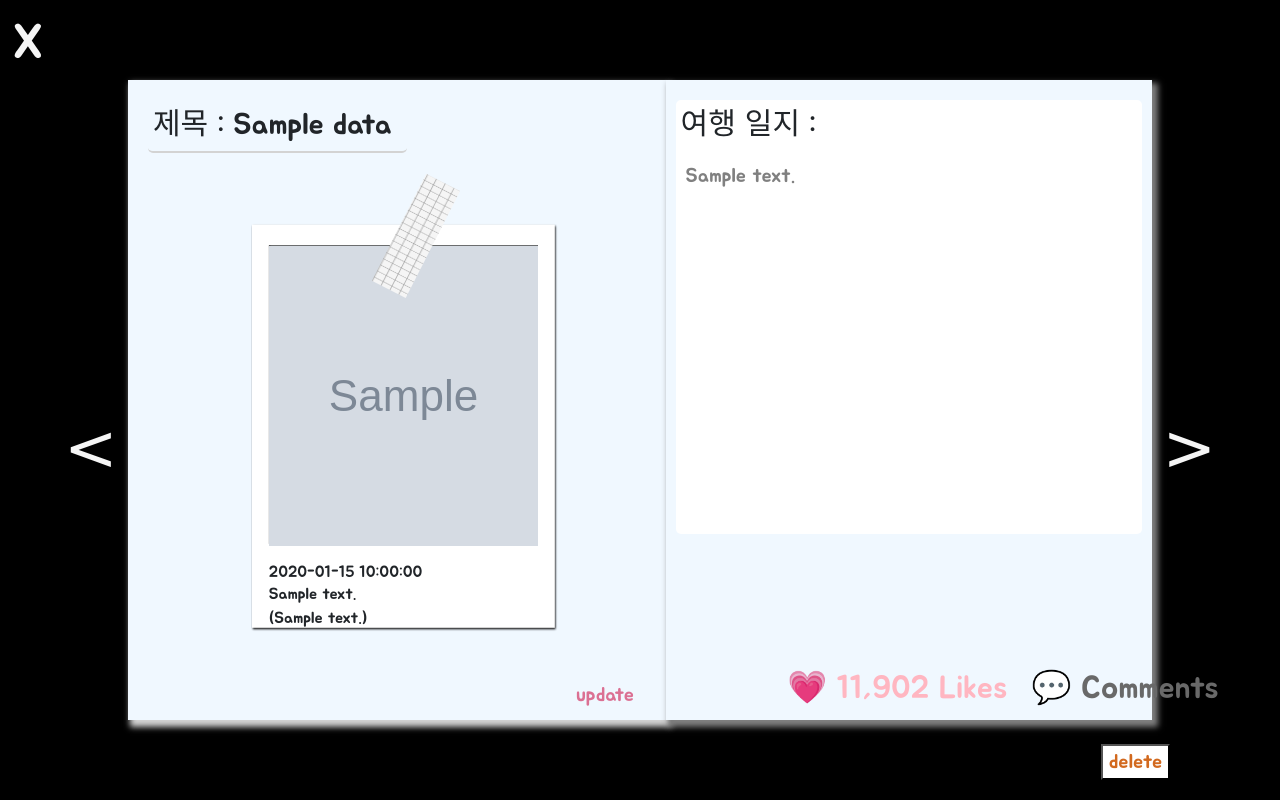
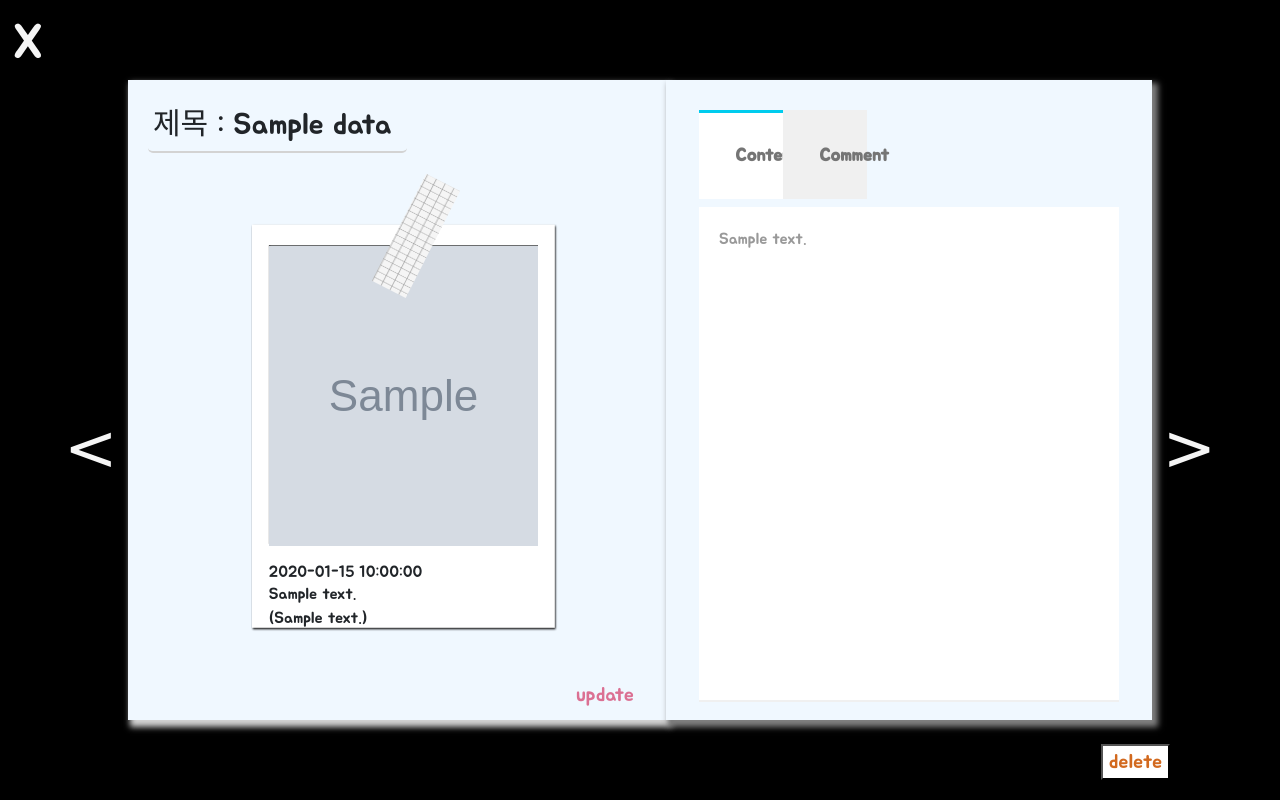
Before and after one commit to jtheeeeee/we_are_traveling, a Flask app: template templates/detail.html in a window 1280 px wide. Run offline with Flask 2, Linux system fonts and the light colour scheme; the template is opened without the code that fills it: most values are stand-ins (such as "Sample title", 1, 10 or a date in 2020); grey boxes marked "Sample" are stand-in pictures; some libraries are stand-ins or nearby versions.

Commit message:
detail side book tabs
detail.html sidebook tabs 구현
content, commnet tab

```diff
--- a/templates/detail.html
+++ b/templates/detail.html
@@ -48,7 +48,7 @@
 
         a:hover {
             text-decoration: none;
-            color:white;
+            color: white;
         }
 
         .body-color {
@@ -87,7 +87,7 @@
             height: 80%;
             float: left;
             padding: 10px;
-            background-color:aliceblue;
+            background-color: aliceblue;
             box-shadow: 4px 5px 6px 2px grey;
         }
 
@@ -226,6 +226,133 @@
             height: 70%;
         }
 
+        @import url('https://maxcdn.bootstrapcdn.com/font-awesome/4.4.0/css/font-awesome.min.css');
+
+        *,
+        *:after,
+        *:before {
+            -webkit-box-sizing: border-box;
+            -moz-box-sizing: border-box;
+            box-sizing: border-box;
+        }
+
+        .clearfix:before,
+        .clearfix:after {
+            content: " ";
+            display: table;
+        }
+
+        .clearfix:after {
+            clear: both;
+        }
+
+        body {
+            font-family: sans-serif;
+            background: #f6f9fa;
+        }
+
+        h1 {
+            color: #ccc;
+            text-align: center;
+        }
+
+        a {
+            color: #ccc;
+            text-decoration: none;
+            outline: none;
+        }
+
+        /*Fun begins*/
+        .tab_container {
+            width: 90%;
+            height: 83%;
+            margin: 0 auto;
+            padding-top: 20px;
+            position: relative;
+        }
+
+
+        input, section {
+            clear: both;
+            padding-top: 10px;
+            display: none;
+        }
+
+        label {
+            font-weight: 700;
+            font-size: 18px;
+            display: block;
+            float: left;
+            width: 20%;
+            padding: 1.5em;
+            color: #757575;
+            cursor: pointer;
+            text-decoration: none;
+            text-align: center;
+            background: #f0f0f0;
+        }
+
+        #tab1:checked ~ #content1,
+        #tab2:checked ~ #content2 {
+            display: block;
+            padding: 20px;
+            background: #fff;
+            height: 100%;
+            color: #999;
+            border-bottom: 2px solid #f0f0f0;
+        }
+
+
+        .tab_container .tab-content h3 {
+            text-align: center;
+        }
+
+        .tab_container [id^="tab"]:checked + label {
+            background: #fff;
+            box-shadow: inset 0 3px #0CE;
+        }
+
+        .tab_container [id^="tab"]:checked + label .fa {
+            color: #0CE;
+        }
+
+        label .fa {
+            font-size: 1.3em;
+            margin: 0 0.4em 0 0;
+        }
+
+        /*Media query*/
+        @media only screen and (max-width: 900px) {
+            label span {
+                display: none;
+            }
+
+            .tab_container {
+                width: 98%;
+            }
+        }
+
+        /*Content Animation*/
+        @keyframes fadeInScale {
+            0% {
+                transform: scale(0.9);
+                opacity: 0;
+            }
+
+            100% {
+                transform: scale(1);
+                opacity: 1;
+            }
+        }
+
+        .no_wrap {
+            text-align: center;
+            color: #0ce;
+        }
+
+        .link {
+            text-align: center;
+        }
     </style>
     <script>
         function delete_content(id) {
@@ -266,24 +393,43 @@
         </div>
         <div class="content-wrap">
             <div class="date">{{ data.date }}</div>
+            <div class="location" id="address">{{ data.roadaddress }}<br>({{ data.detailaddress }})</div>
             <img class="pola" src="{{ url_for('static', filename='img/pola.png') }}" alt="icon">
             <img class="polaroid" src="/static/{{ data.file }}">
             <img class="tape" src="{{ url_for('static', filename='img/masking_tape.png') }}" alt="icon">
         </div>
     </div>
     <div class="side-book">
-        <div class="location" id="address">{{ data.roadaddress }}<br>({{ data.detailaddress }})
+        <div class="tab_container">
+            <input id="tab1" type="radio" name="tabs" checked>
+            <label for="tab1"><i class="fa fa-code"></i><span>Content</span></label>
+
+            <input id="tab2" type="radio" name="tabs">
+            <label for="tab2"><i class="fa fa-pencil-square-o"></i><span>Comment</span></label>
+
+            <section id="content1" class="tab-content">
+                <p>{{ data.content }}</p>
+
+            </section>
+
+            <section id="content2" class="tab-content">
+                <p>Lorem ipsum dolor sit amet, consectetur adipisicing elit, sed do eiusmod
+                    tempor incididunt ut labore et dolore magna aliqua. Ut enim ad minim veniam,
+                    quis nostrud exercitation ullamco laboris nisi ut aliquip ex ea commodo.</p>
+                <p>Lorem ipsum dolor sit amet, consectetur adipisicing elit, sed do eiusmod
+                    tempor incididunt ut labore et dolore magna aliqua. Ut enim ad minim veniam,
+                    quis nostrud exercitation ullamco laboris nisi ut aliquip ex ea commodo
+                    consequat. Duis aute irure dolor in reprehenderit in voluptate velit esse
+                    cillum dolore eu fugiat nulla pariatur. Excepteur sint occaecat cupidatat non
+                    proident, sunt in culpa qui officia deserunt mollit anim id est laborum.</p>
+            </section>
         </div>
-        <div class="content">여행 일지 : <br>
-            <div class="content-in">{{ data.content }}</div>
-        </div>
+
         <div class="button-center">
             <a class="left-button arrow-font" href={{ url_for('read' ,id= prev_id) }}><</a>
             <a class="right-button arrow-font" href={{ url_for('read' ,id= next_id) }}>></a>
         </div>
-        <div class="likes">
-            <span style='font-size:32px; color:lightpink'>&#128151; 11,902 Likes</span> &nbsp; &nbsp;
-             <span style='font-size:32px; color:dimgray'>&#128172; Comments</span></div>
+
     </div>
 </div>
 </body>
```
